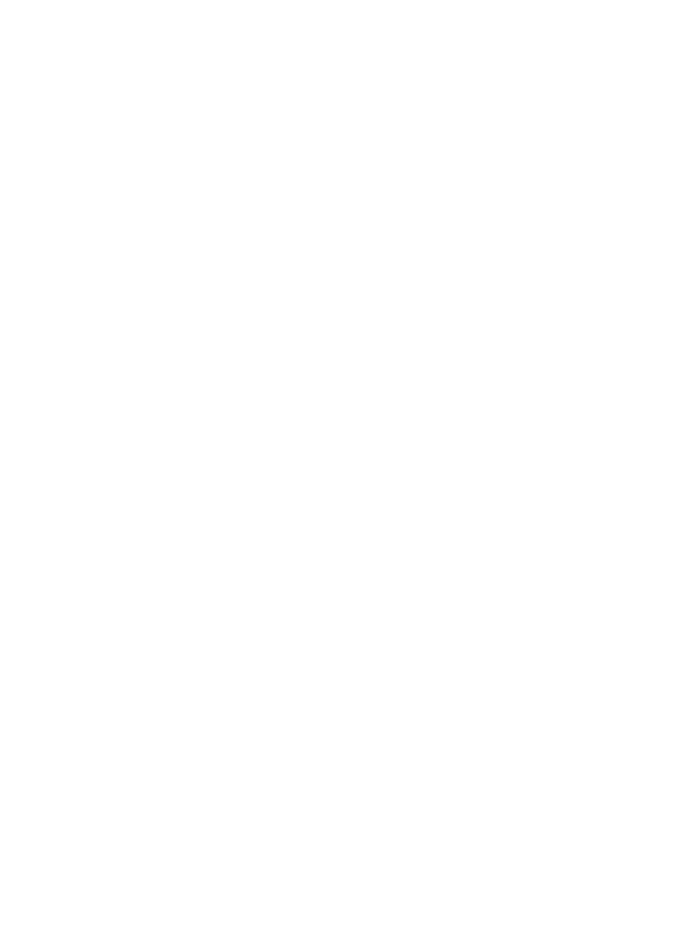
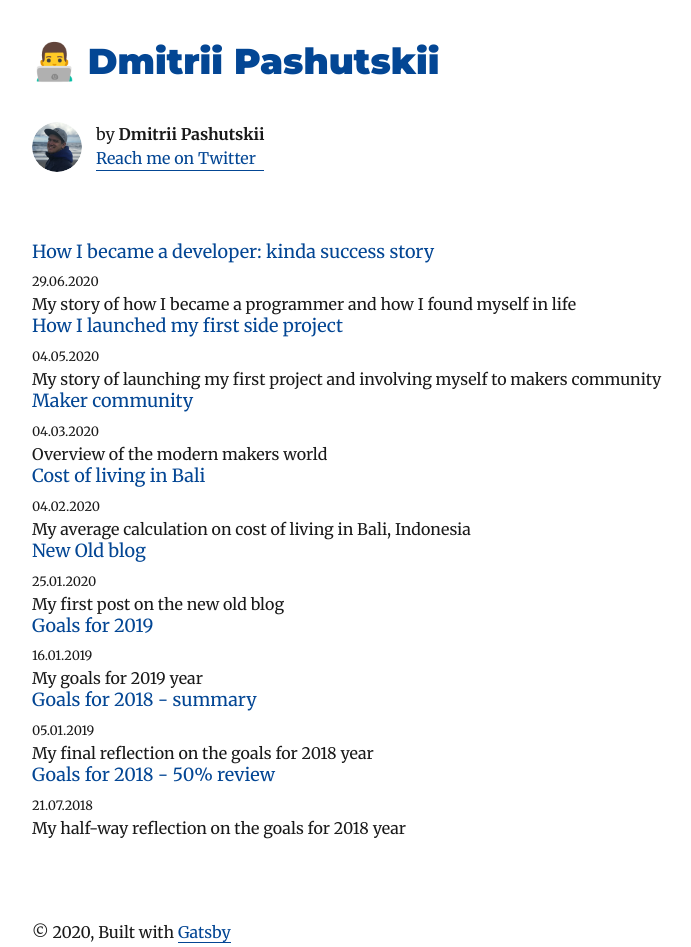
Before and after one commit to guar47/dpashutskii.com_v2, a Gatsby site: page /blog in a window 1280 px wide. Before the commit this address had no page. Shown: the whole page, without its empty margins (293-984 px from the left). Before the commit the page ends 800 px from the top, so only its background shows below. Built offline with nearby package versions, Linux system fonts and the light colour scheme; Gatsby itself is replaced by a stand-in of ours; some packages are replaced by stand-ins of ours.

Commit message:
add tailwind, adjusted undex page

```diff
--- a/gatsby-browser.js
+++ b/gatsby-browser.js
@@ -3,3 +3,4 @@ import "typeface-montserrat"
 import "typeface-merriweather"
 
 import "prismjs/themes/prism.css"
+import "./src/css/index.css"
--- a/gatsby-config.js
+++ b/gatsby-config.js
@@ -2,7 +2,7 @@ require("dotenv").config({ path: `.env` })
 
 module.exports = {
   siteMetadata: {
-    title: `👨‍💻 Dmitrii Pashutskii blog`,
+    title: `👨‍💻 Dmitrii Pashutskii`,
     author: `Dmitrii Pashutskii`,
     description: `Dmitrii Pashutskii is a full stack software engineer specializing in Ruby, Javascript, Rails and ReactJS`,
     siteUrl: `https://dpashutskii.com`,
@@ -89,5 +89,6 @@ module.exports = {
       },
     },
     `gatsby-plugin-sitemap`,
+    `gatsby-plugin-postcss`,
   ],
 }
--- a/package.json
+++ b/package.json
@@ -15,6 +15,7 @@
     "gatsby-plugin-google-analytics": "^2.1.29",
     "gatsby-plugin-manifest": "^2.2.31",
     "gatsby-plugin-offline": "^3.0.27",
+    "gatsby-plugin-postcss": "^2.3.9",
     "gatsby-plugin-react-helmet": "^3.1.16",
     "gatsby-plugin-sharp": "^2.3.5",
     "gatsby-plugin-simple-analytics": "^1.0.3",
@@ -43,7 +44,8 @@
     "typography-theme-wordpress-2016": "^0.16.19"
   },
   "devDependencies": {
-    "prettier": "^1.19.1"
+    "prettier": "^1.19.1",
+    "tailwindcss": "^1.4.6"
   },
   "homepage": "https://github.com/guar47/dpashutskii.com_v2#readme",
   "keywords": [
--- /dev/null
+++ b/postcss.config.js
@@ -0,0 +1,3 @@
+module.exports = () => ({
+  plugins: [require("tailwindcss")],
+})
--- a/src/components/layout.js
+++ b/src/components/layout.js
@@ -6,64 +6,49 @@ import { rhythm } from "../utils/typography"
 class Layout extends React.Component {
   render() {
     const { location, title, children } = this.props
+    const blogPath = `${__PATH_PREFIX__}/blog`
     const rootPath = `${__PATH_PREFIX__}/`
     let header
 
-    if (location.pathname === rootPath) {
+    if (location.pathname === rootPath || location.pathname === blogPath) {
       header = (
-        <h1
-          style={{
-            marginBottom: rhythm(1.5),
-            marginTop: 0,
-          }}
-        >
-          <Link
-            style={{
-              boxShadow: `none`,
-              textDecoration: `none`,
-              color: `inherit`,
-            }}
-            to={`/`}
-          >
+        <h1 className="mb-3 mt-0 text-4xl font-black">
+          <Link className="no-underline shadow-none" to={`/`}>
             {title}
           </Link>
         </h1>
       )
     } else {
       header = (
-        <h3
+        <h2
           style={{
             fontFamily: `Montserrat, sans-serif`,
-            marginTop: 0,
           }}
+          className="mb-3 mt-0 text-4xl font-black"
         >
-          <Link
-            style={{
-              boxShadow: `none`,
-              textDecoration: `none`,
-              color: `inherit`,
-            }}
-            to={`/`}
-          >
+          <Link className="no-underline shadow-none text-2xl" to={`/`}>
             {title}
           </Link>
-        </h3>
+        </h2>
       )
     }
 
     return (
       <div
+        className="mx-auto"
         style={{
-          marginLeft: `auto`,
-          marginRight: `auto`,
           maxWidth: rhythm(24),
           padding: `${rhythm(1.5)} ${rhythm(3 / 4)}`,
         }}
       >
-        <header>{header}</header>
+        <header className="mb-10">{header}</header>
         <main>{children}</main>
-        <footer>
-          © {new Date().getFullYear()}, Built with
+        <footer
+          style={{
+            marginTop: `5rem`,
+          }}
+        >
+          <hr />© {new Date().getFullYear()}, Built with
           {` `}
           <a href="https://www.gatsbyjs.org">Gatsby</a>
         </footer>
--- /dev/null
+++ b/src/css/index.css
@@ -0,0 +1,16 @@
+@tailwind base;
+@tailwind components;
+@tailwind utilities;
+
+h1 {
+  @apply text-2xl;
+}
+h2 {
+  @apply text-xl;
+}
+h3 {
+  @apply text-lg;
+}
+a {
+  @apply text-blue;
+}
--- /dev/null
+++ b/src/pages/blog.js
@@ -0,0 +1,75 @@
+import React from "react"
+import { Link, graphql } from "gatsby"
+
+import Bio from "../components/bio"
+import Layout from "../components/layout"
+import SEO from "../components/seo"
+import { rhythm } from "../utils/typography"
+
+class BlogIndex extends React.Component {
+  render() {
+    const { data } = this.props
+    const siteTitle = data.site.siteMetadata.title
+    const posts = data.allMarkdownRemark.edges
+
+    return (
+      <Layout location={this.props.location} title={siteTitle}>
+        <SEO title="All posts" />
+        <Bio />
+        {posts.map(({ node }) => {
+          const title = node.frontmatter.title || node.fields.slug
+          return (
+            <article key={node.fields.slug}>
+              <header>
+                <h3
+                  style={{
+                    marginBottom: rhythm(1 / 4),
+                  }}
+                >
+                  <Link style={{ boxShadow: `none` }} to={node.fields.slug}>
+                    {title}
+                  </Link>
+                </h3>
+                <small>{node.frontmatter.date}</small>
+              </header>
+              <section>
+                <p
+                  dangerouslySetInnerHTML={{
+                    __html: node.frontmatter.description || node.excerpt,
+                  }}
+                />
+              </section>
+            </article>
+          )
+        })}
+      </Layout>
+    )
+  }
+}
+
+export default BlogIndex
+
+export const pageQuery = graphql`
+  query {
+    site {
+      siteMetadata {
+        title
+      }
+    }
+    allMarkdownRemark(sort: { fields: [frontmatter___date], order: DESC }) {
+      edges {
+        node {
+          excerpt
+          fields {
+            slug
+          }
+          frontmatter {
+            date(formatString: "DD.MM.YYYY")
+            title
+            description
+          }
+        }
+      }
+    }
+  }
+`
--- /dev/null
+++ b/tailwind.config.js
@@ -0,0 +1,12 @@
+module.exports = {
+  purge: ["./src/**/*.js", "./src/**/*.jsx", "./src/**/*.ts", "./src/**/*.tsx"],
+  theme: {
+    extend: {
+      colors: {
+        blue: "#034694",
+      },
+    },
+  },
+  variants: {},
+  plugins: [],
+}
```
Also changed, not shown: 1 other file.
